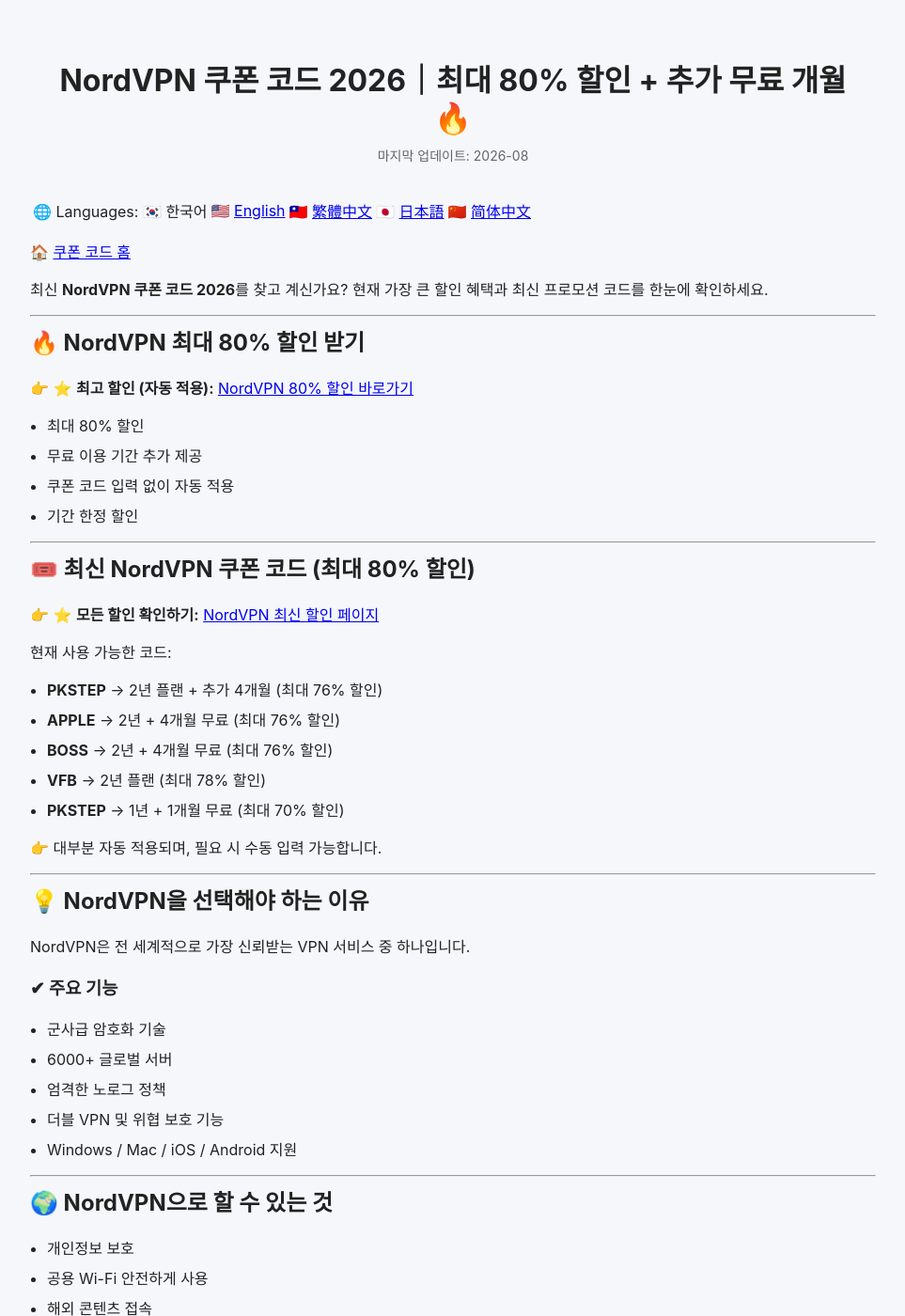
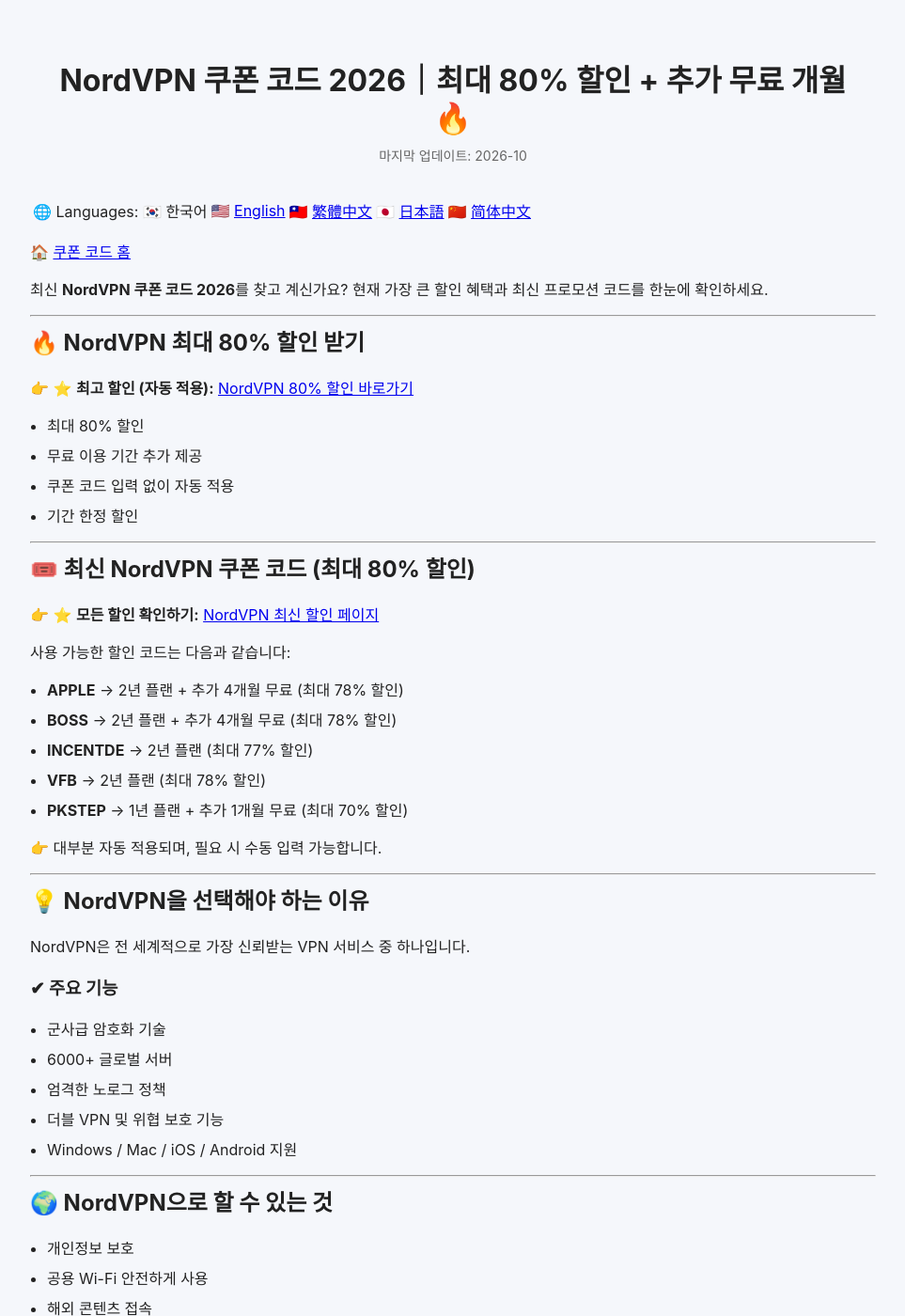
Before and after one commit to BestCouponCodes/best-coupon-codes, a Jekyll site: the page built from nordvpn-coupon-code-ko.md, in a window 1280 px wide and 1400 px high. Shown: the whole window at 94% size, without its empty margins (158-1121 px from the left). Built offline with Jekyll 4.4.1, drawn with Linux system fonts in a browser that asks for light colours.

Commit message:
Update NordVPN coupon codes and last modified date
Updated the last modified date and revised the available discount codes with new details.

```diff
--- a/nordvpn-coupon-code-ko.md
+++ b/nordvpn-coupon-code-ko.md
@@ -3,7 +3,7 @@ layout: default
 title: NordVPN 쿠폰 코드 2026｜최대 80% 할인 + 추가 무료 개월🔥
 description: "2026년 최신 NordVPN 쿠폰 코드와 할인 정보를 제공합니다. 사용 가능한 VPN 할인 코드와 프로모션을 확인하세요."
 lang: ko
-last_modified_at: 2026-08-11
+last_modified_at: 2026-10-01
 ---
 
 
@@ -33,12 +33,13 @@ last_modified_at: 2026-08-11
 👉 ⭐ **모든 할인 확인하기:**
 [NordVPN 최신 할인 페이지](https://go.nordvpn.net/aff_c?offer_id=15&aff_id=62577&url_id=12)
 
-현재 사용 가능한 코드:
-* **PKSTEP** → 2년 플랜 + 추가 4개월 (최대 76% 할인)
-* **APPLE** → 2년 + 4개월 무료 (최대 76% 할인)
-* **BOSS** → 2년 + 4개월 무료 (최대 76% 할인)
-* **VFB** → 2년 플랜 (최대 78% 할인)
-* **PKSTEP** → 1년 + 1개월 무료 (최대 70% 할인)
+사용 가능한 할인 코드는 다음과 같습니다:
+
+- **APPLE** → 2년 플랜 + 추가 4개월 무료 (최대 78% 할인)
+- **BOSS** → 2년 플랜 + 추가 4개월 무료 (최대 78% 할인)
+- **INCENTDE** → 2년 플랜 (최대 77% 할인)
+- **VFB** → 2년 플랜 (최대 78% 할인)
+- **PKSTEP** → 1년 플랜 + 추가 1개월 무료 (최대 70% 할인)
 
 👉 대부분 자동 적용되며, 필요 시 수동 입력 가능합니다.
 
```
